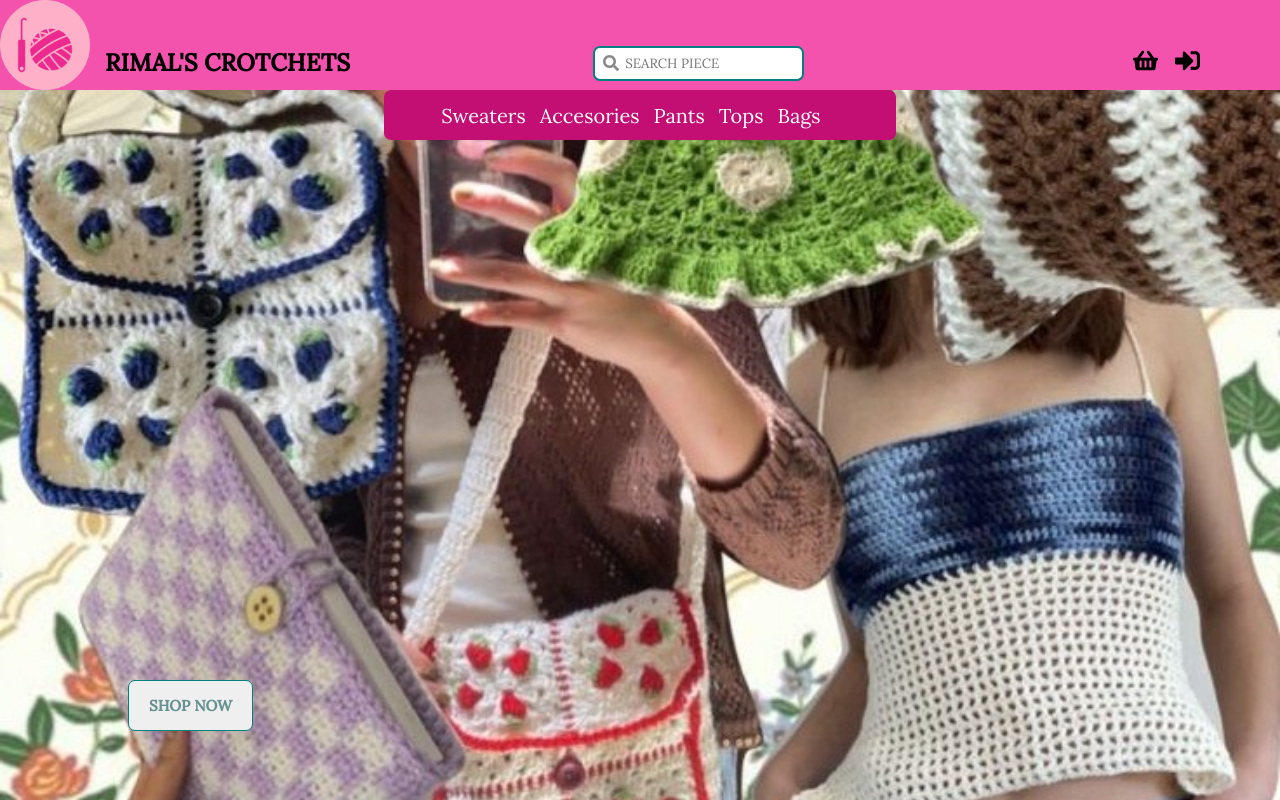
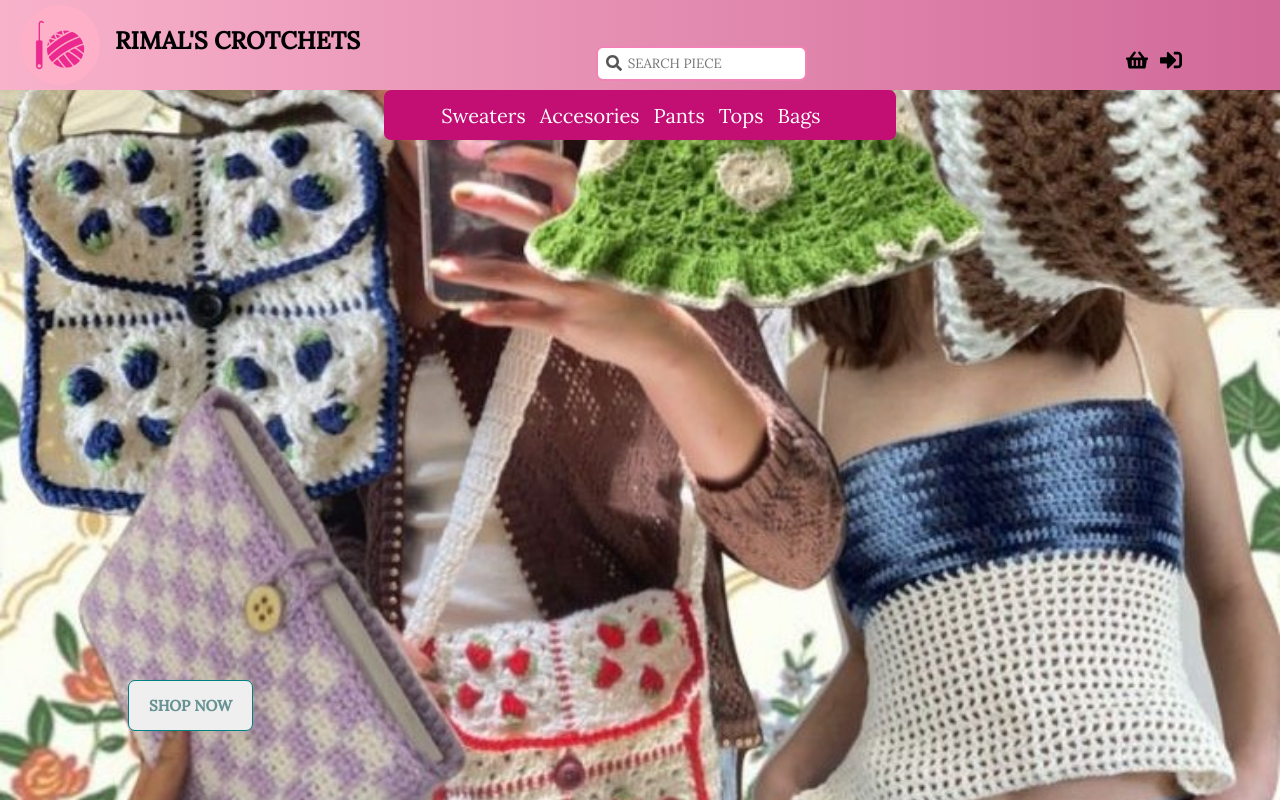
Before and after one commit to KalekyeRaychelle/RimalCrotchets, a React (Create React App) app: page / in a window 1280 px wide. Shown: the top 800 px of the page. Built offline with nearby package versions, Linux system fonts and the light colour scheme.

Commit message:
Switched header background

```diff
--- a/src/styles/Catalog.css
+++ b/src/styles/Catalog.css
@@ -4,7 +4,7 @@
 }
 .CatalogArea h2{
     font-size: 35px;
-    color:#F453AD;
+    color:#be2579;
 }
 .catalog{
     display:flex;
--- a/src/styles/ListHeader.css
+++ b/src/styles/ListHeader.css
@@ -14,18 +14,6 @@
     background-color: white
 }
 
-.dropdownList::before {
-    content: "";
-    position: absolute;
-    top: -10px;
-    left: 94px;
-    width: 0;
-    height: 0;
-    border-left: 6px solid transparent;
-    border-right: 6px solid transparent;
-    border-bottom: 6px solid #ccc;
-    z-index: 1000;
-}
 .dropdownList a{
     text-decoration: none;
     color:black;
--- a/src/styles/header.css
+++ b/src/styles/header.css
@@ -4,11 +4,14 @@
   scroll-behavior: smooth;
 }
 .Header {
-  background-color: #F453AD;
+  background: linear-gradient(to right, #f8b2ca, #d16999);
   height: 90px;
+  display: flex;
+  align-items: center;
+  padding: 0 20px;
   position: sticky;
-  display: flex;
-  flex-direction: row;
+  top: 0;
+  z-index: 1000;
 
 }
 .leftSide {
@@ -18,6 +21,7 @@
 }
 .leftSide img {
   margin-right: 15px;
+  width:80px;
   transition:transform 0.3s ease;
 }
 .leftSide img:hover{
@@ -27,6 +31,7 @@
   font-weight: bolder;
   position: relative;
   top: 30%;
+
 }
 .searchBar {
   position: relative;
@@ -38,20 +43,20 @@
 .searchBar input {
   padding: 7px 7px 7px 30px;
   border-radius: 7px;
-  border: solid 2px teal;
-  transition: transform 0.3s ease;
-
+  border: solid 2px #F283B6;
+  transition: all 0.3s ease;
+  outline: none;
 }
-.searchBar input:hover {
-  box-shadow: inset #b32209e7 5px;
-  transform: translateY(-5px);
+.searchBar input:focus {
+  box-shadow: 0px 4px 10px rgba(0, 0, 0, 0.1);
+  transform: translateY(-3px);
 }
 .searchBar .searchIcon {
   position: absolute;
   left: 10px;
   top: 50%;
   transform: translateY(-50%);
-  color: #888;
+  color: #555;
 }
 
 .rightSide {
@@ -67,24 +72,24 @@
 }
 .liLinks a{
   color:black;
-  transition:transform 0.3s ease;
+  transition: all 0.3s ease-in-out;
   text-decoration: none;
+  font-size: 22px;
+  border-radius: 5px;
+  position:relative;
+  top:-15px;
 }
 .liLinks li{
-  padding-right: 10px;
+  padding-right: 5px;
   padding-left: 7px;
   font-size: 25px;
 }
 .dropdownIcon{
   display:none;
 }
-.liLinks li:hover{
- transform:translateY(-5px);
- color:white;
-}
-.liLinks a:hover{
-  transform:translateY(-5px);
-  color:white;
+.liLinks a:hover {
+  background-color: rgba(255, 255, 255, 0.2);
+  color: white;
 }
 @media(max-width:768px){
   .header{
@@ -108,6 +113,15 @@
     display:none;
 
   }
+  .searchBar .searchIcon {
+    left: 17px;
+    top:10px;
+
+  }
+  .searchBar .searchIcon:hover{
+    background-color: rgba(255, 255, 255, 0.2);
+    color: white;
+}
 
   .rightSide{
     left:6%;
@@ -119,17 +133,12 @@
   }
   .dropdownIcon{
     display:inline-block;
+    position:relative;
+    top:-14px;
   }
-  .searchBar .searchIcon{
-    display:inline-block;
-    top: 60%;
-    color: #000000;
-    transition:transform ease 0.3s;
-  }
-  .searchBar .searchIcon:hover{
-    transform:translateY(-5px);
-    color:white;
-    cursor:pointer;
+  .dropdownIcon:hover{
+      background-color: rgba(255, 255, 255, 0.2);
+      color: white;
   }
 
 
```
